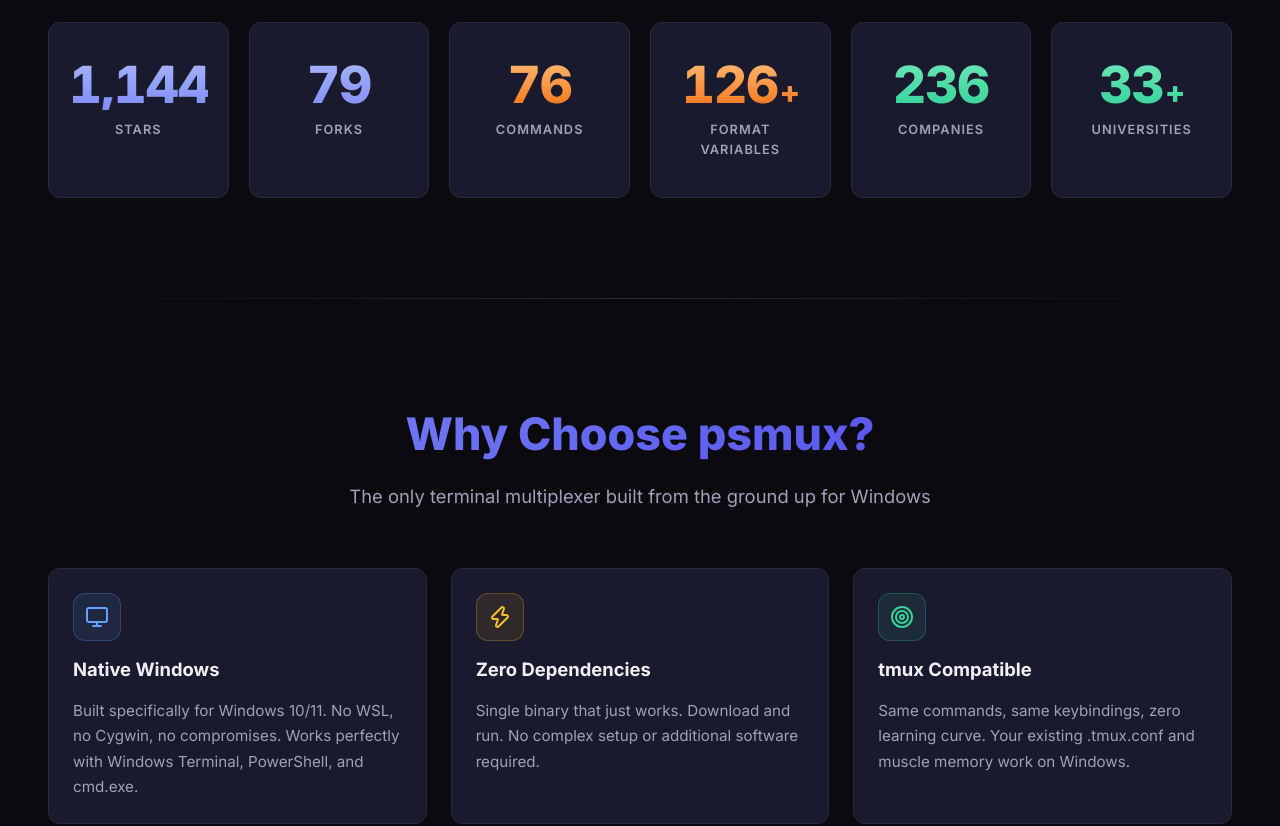
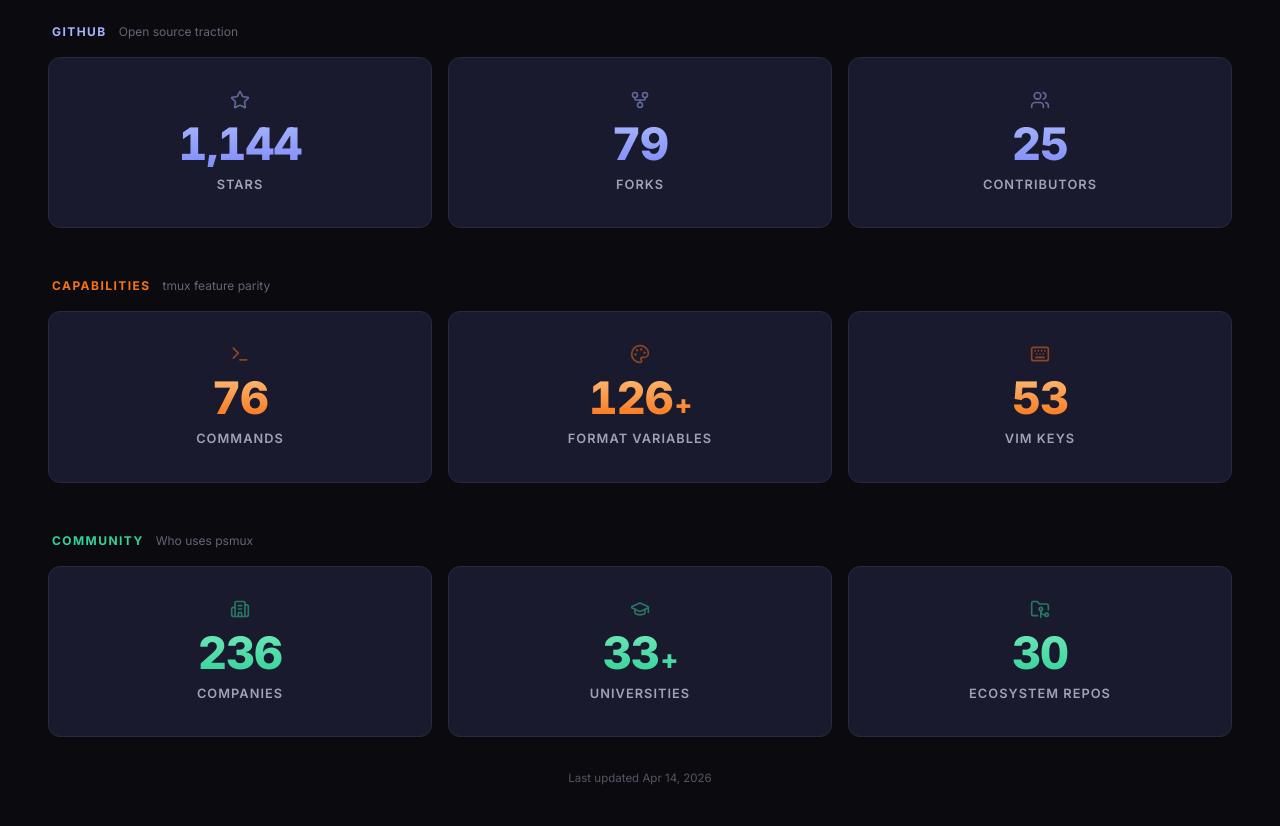
Before and after one commit to psmux/web, a React (Vite) app: page / in a window 1280 px wide. Shown: the part 1220-2046 px from the top of the page. Built offline with nearby package versions, Linux system fonts and the light colour scheme; no server answers.

Commit message:
feat: categorize stats into GitHub/Capabilities/Community groups, enhance workflow to track universities and run 2x/week

```diff
--- a/public/live-stats.json
+++ b/public/live-stats.json
@@ -4,6 +4,8 @@
   "contributors": 25,
   "issues": 202,
   "companiesRepresented": 236,
+  "universities": 33,
   "ecosystemRepos": 30,
-  "lastUpdated": "2026-04-11T08:00:00Z"
+  "dotfilesReferences": 15,
+  "lastUpdated": "2026-04-14T08:00:00Z"
 }
--- a/src/components/Stats.module.css
+++ b/src/components/Stats.module.css
@@ -3,17 +3,58 @@
   max-width: var(--content-width);
   margin: 0 auto;
   padding: 100px 48px;
+  display: flex;
+  flex-direction: column;
+  gap: 48px;
 }
 
-.grid {
+.category {
+  display: flex;
+  flex-direction: column;
+  gap: 16px;
+}
+
+.categoryHeader {
+  display: flex;
+  align-items: baseline;
+  gap: 12px;
+  padding-left: 4px;
+}
+
+.categoryTitle {
+  font-size: 0.75rem;
+  font-weight: 700;
+  text-transform: uppercase;
+  letter-spacing: 0.12em;
+}
+
+.categoryHeader.accent .categoryTitle {
+  color: var(--accent-bright);
+}
+
+.categoryHeader.rust .categoryTitle {
+  color: var(--rust);
+}
+
+.categoryHeader.green .categoryTitle {
+  color: var(--green);
+}
+
+.categoryDesc {
+  font-size: 0.75rem;
+  color: var(--text-secondary);
+  opacity: 0.6;
+}
+
+.categoryGrid {
   display: grid;
-  grid-template-columns: repeat(6, 1fr);
-  gap: 20px;
+  grid-template-columns: repeat(3, 1fr);
+  gap: 16px;
 }
 
 .statCard {
   position: relative;
-  padding: 36px 20px;
+  padding: 32px 20px;
   text-align: center;
   overflow: hidden;
   cursor: default;
@@ -37,9 +78,33 @@
   transform: translateY(-6px) scale(1.02);
 }
 
+.statIcon {
+  display: flex;
+  justify-content: center;
+  margin-bottom: 12px;
+  opacity: 0.5;
+  transition: opacity 0.3s ease;
+}
+
+.statCard:hover .statIcon {
+  opacity: 0.8;
+}
+
+.statCard.accent .statIcon {
+  color: var(--accent-bright);
+}
+
+.statCard.rust .statIcon {
+  color: var(--rust);
+}
+
+.statCard.green .statIcon {
+  color: var(--green);
+}
+
 .statValue {
   font-family: var(--font-sans);
-  font-size: clamp(2.2rem, 4vw, 3.2rem);
+  font-size: clamp(2rem, 3.5vw, 2.8rem);
   font-weight: 800;
   line-height: 1;
   background: linear-gradient(180deg, var(--accent-bright) 0%, var(--accent) 100%);
@@ -47,7 +112,7 @@
   -webkit-text-fill-color: transparent;
   background-clip: text;
   letter-spacing: -0.02em;
-  margin-bottom: 10px;
+  margin-bottom: 8px;
   font-variant-numeric: tabular-nums;
 }
 
@@ -82,16 +147,21 @@
   color: var(--text-secondary);
 }
 
-@media (max-width: 1200px) {
-  .grid { grid-template-columns: repeat(3, 1fr); }
+.updated {
+  text-align: center;
+  font-size: 0.72rem;
+  color: var(--text-secondary);
+  opacity: 0.5;
+  margin-top: -16px;
 }
 
 @media (max-width: 768px) {
-  .grid { grid-template-columns: repeat(2, 1fr); }
-  .wrap { padding: 56px 20px; }
+  .wrap { padding: 56px 20px; gap: 36px; }
+  .categoryGrid { gap: 12px; }
 }
 
 @media (max-width: 480px) {
-  .grid { grid-template-columns: repeat(2, 1fr); gap: 12px; }
-  .statCard { padding: 24px 12px; }
+  .categoryGrid { grid-template-columns: repeat(3, 1fr); gap: 8px; }
+  .statCard { padding: 20px 8px; }
+  .statIcon { margin-bottom: 8px; }
 }
--- a/src/components/Stats.tsx
+++ b/src/components/Stats.tsx
@@ -1,5 +1,6 @@
 import { motion, useInView } from 'framer-motion';
 import { useEffect, useRef, useState } from 'react';
+import { Star, GitFork, Users, Terminal, Palette, Keyboard, Building2, GraduationCap, FolderGit2 } from 'lucide-react';
 import { useLiveStats } from '../hooks/useLiveStats';
 import styles from './Stats.module.css';
 
@@ -7,17 +8,51 @@ type StatDef = {
   label: string;
   key: string;
   suffix?: string;
-  tone?: 'accent' | 'rust' | 'green';
-  glow: string;
+  icon: React.ComponentType<{ size?: number }>;
 };
 
-const STAT_DEFS: StatDef[] = [
-  { label: 'Stars', key: 'stars', tone: 'accent', glow: 'rgba(129, 140, 248, 0.18)' },
-  { label: 'Forks', key: 'forks', tone: 'accent', glow: 'rgba(129, 140, 248, 0.18)' },
-  { label: 'Commands', key: 'commands', tone: 'rust', glow: 'rgba(249, 115, 22, 0.18)' },
-  { label: 'Format Variables', key: 'formatVariables', suffix: '+', tone: 'rust', glow: 'rgba(249, 115, 22, 0.18)' },
-  { label: 'Companies', key: 'companiesRepresented', tone: 'green', glow: 'rgba(52, 211, 153, 0.18)' },
-  { label: 'Universities', key: 'universities', suffix: '+', tone: 'green', glow: 'rgba(52, 211, 153, 0.18)' },
+type Category = {
+  title: string;
+  description: string;
+  tone: 'accent' | 'rust' | 'green';
+  glow: string;
+  stats: StatDef[];
+};
+
+const STAT_CATEGORIES: Category[] = [
+  {
+    title: 'GitHub',
+    description: 'Open source traction',
+    tone: 'accent',
+    glow: 'rgba(129, 140, 248, 0.18)',
+    stats: [
+      { label: 'Stars', key: 'stars', icon: Star },
+      { label: 'Forks', key: 'forks', icon: GitFork },
+      { label: 'Contributors', key: 'contributors', icon: Users },
+    ],
+  },
+  {
+    title: 'Capabilities',
+    description: 'tmux feature parity',
+    tone: 'rust',
+    glow: 'rgba(249, 115, 22, 0.18)',
+    stats: [
+      { label: 'Commands', key: 'commands', icon: Terminal },
+      { label: 'Format Variables', key: 'formatVariables', suffix: '+', icon: Palette },
+      { label: 'Vim Keys', key: 'vimKeys', icon: Keyboard },
+    ],
+  },
+  {
+    title: 'Community',
+    description: 'Who uses psmux',
+    tone: 'green',
+    glow: 'rgba(52, 211, 153, 0.18)',
+    stats: [
+      { label: 'Companies', key: 'companiesRepresented', icon: Building2 },
+      { label: 'Universities', key: 'universities', suffix: '+', icon: GraduationCap },
+      { label: 'Ecosystem Repos', key: 'ecosystemRepos', icon: FolderGit2 },
+    ],
+  },
 ];
 
 function formatNumber(n: number) {
@@ -58,17 +93,35 @@ export default function Stats() {
 
   return (
     <section className={styles.wrap}>
-      <div className={styles.grid}>
-        {STAT_DEFS.map((stat, i) => (
+      {STAT_CATEGORIES.map((cat, ci) => (
+        <motion.div
+          key={cat.title}
+          className={styles.category}
+          initial={{ opacity: 0, y: 40 }}
+          whileInView={{ opacity: 1, y: 0 }}
+          viewport={{ once: true, amount: 0.3 }}
+          transition={{ duration: 0.6, delay: ci * 0.12, ease: [0.22, 1, 0.36, 1] as [number, number, number, number] }}
+        >
+          <div className={`${styles.categoryHeader} ${styles[cat.tone]}`}>
+            <span className={styles.categoryTitle}>{cat.title}</span>
+            <span className={styles.categoryDesc}>{cat.description}</span>
+          </div>
+          <div className={styles.categoryGrid}>
+            {cat.stats.map((stat, si) => {
+              const Icon = stat.icon;
+              return (
                 <motion.div
                   key={stat.label}
-            className={`card ${styles.statCard} ${stat.tone ? styles[stat.tone] : ''}`}
-            style={{ ['--glow-color' as any]: stat.glow }}
-            initial={{ opacity: 0, y: 32 }}
+                  className={`card ${styles.statCard} ${styles[cat.tone]}`}
+                  style={{ ['--glow-color' as string]: cat.glow }}
+                  initial={{ opacity: 0, y: 24 }}
                   whileInView={{ opacity: 1, y: 0 }}
                   viewport={{ once: true, amount: 0.4 }}
-            transition={{ duration: 0.6, delay: i * 0.08, ease: [0.22, 1, 0.36, 1] as [number, number, number, number] }}
+                  transition={{ duration: 0.5, delay: ci * 0.12 + si * 0.06, ease: [0.22, 1, 0.36, 1] as [number, number, number, number] }}
                 >
+                  <div className={styles.statIcon}>
+                    <Icon size={20} />
+                  </div>
                   <div className={styles.statValue}>
                     <Counter
                       value={liveStats[stat.key as keyof typeof liveStats] as number}
@@ -77,8 +130,16 @@ export default function Stats() {
                   </div>
                   <div className={styles.statLabel}>{stat.label}</div>
                 </motion.div>
+              );
+            })}
+          </div>
+        </motion.div>
       ))}
+      {liveStats.lastUpdated && (
+        <div className={styles.updated}>
+          Last updated {new Date(liveStats.lastUpdated).toLocaleDateString('en-US', { month: 'short', day: 'numeric', year: 'numeric' })}
         </div>
+      )}
     </section>
   );
 }
--- a/src/hooks/useLiveStats.ts
+++ b/src/hooks/useLiveStats.ts
@@ -1,7 +1,7 @@
 import { useEffect, useState } from "react";
 import { stats as staticStats } from "../data";
 
-type LiveStats = typeof staticStats;
+type LiveStats = typeof staticStats & { lastUpdated?: string };
 
 const CACHE_KEY = "psmux-live-stats";
 const CACHE_TTL = 1000 * 60 * 15; // 15 min
@@ -59,7 +59,9 @@ export function useLiveStats(): LiveStats {
           if (data.companiesRepresented) merged.companiesRepresented = data.companiesRepresented;
           if (data.ecosystemRepos) merged.ecosystemRepos = data.ecosystemRepos;
           if (data.contributors) merged.contributors = data.contributors;
+          if (data.universities) merged.universities = data.universities;
           if (data.issues) merged.issues = data.issues;
+          if (data.lastUpdated) merged.lastUpdated = data.lastUpdated;
         }
       })
       .catch(() => {});
```
Lines whose indentation alone changed are shown as unchanged.
